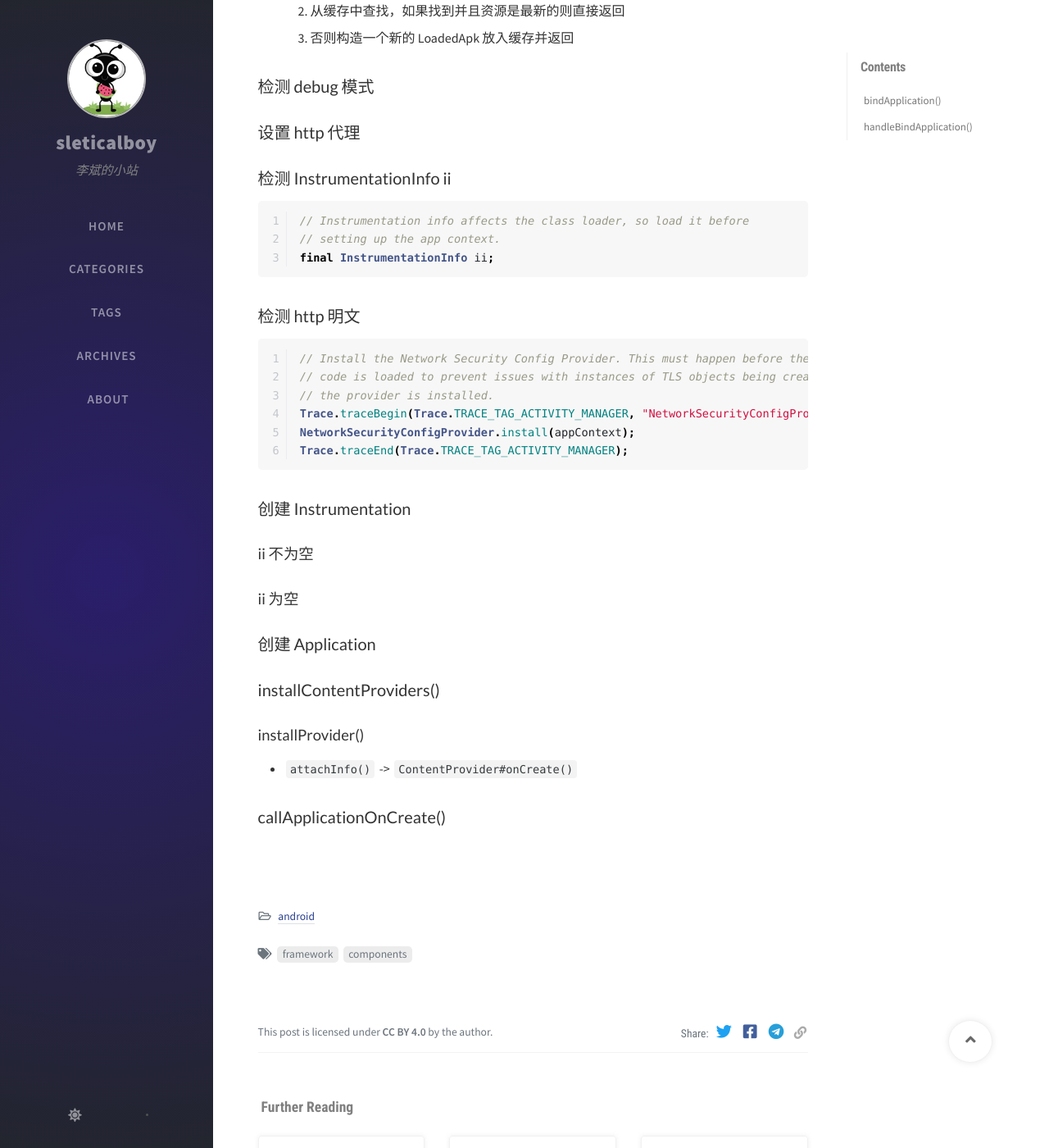
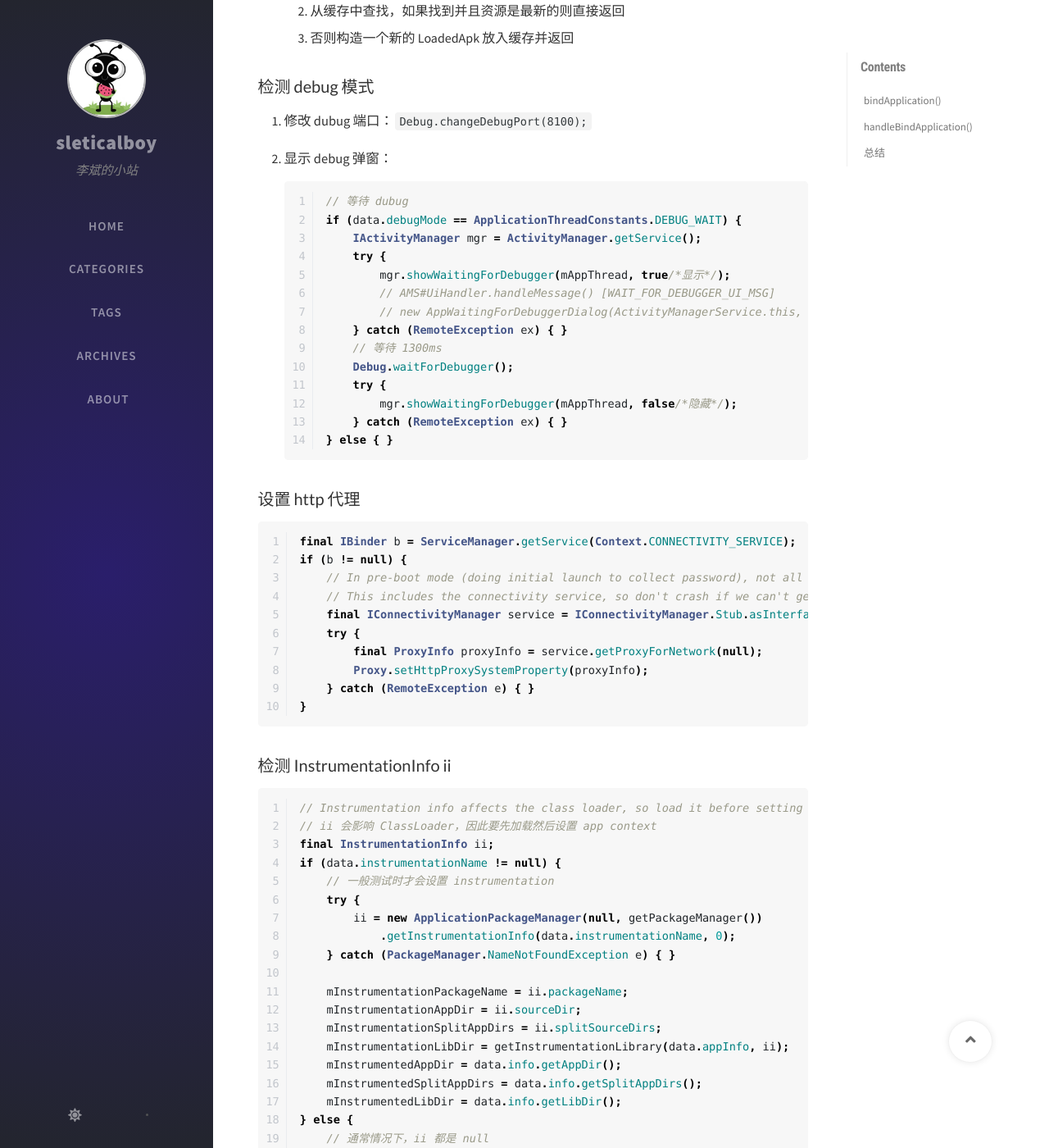
Before and after one commit to sleticalboy/sleticalboy.github.io, a Jekyll site: the page built from _posts/2020-12-02-at-provider-lifecycle.md, in a window 1280 px wide and 1400 px high, scrolled down 920 px. Shown: the whole window at 82% size. Built offline with Jekyll 4.4.1, drawn with Linux system fonts in a browser that asks for light colours; nearby versions of some CDN libraries; comment, search, counter and statistics services are not loaded; some of the changed text lies outside the part shown.

Commit message:
[android]complete provider lifecycle in activity thread

````diff
--- a/_posts/2020-12-02-at-provider-lifecycle.md
+++ b/_posts/2020-12-02-at-provider-lifecycle.md
@@ -39,39 +39,142 @@
 
 ### 检测 debug 模式
 
+1. 修改 dubug 端口：`Debug.changeDebugPort(8100);`
+
+2. 显示 debug 弹窗：
+
+   ```java
+   // 等待 dubug
+   if (data.debugMode == ApplicationThreadConstants.DEBUG_WAIT) {
+       IActivityManager mgr = ActivityManager.getService();
+       try {
+           mgr.showWaitingForDebugger(mAppThread, true/*显示*/);
+           // AMS#UiHandler.handleMessage() [WAIT_FOR_DEBUGGER_UI_MSG]
+           // new AppWaitingForDebuggerDialog(ActivityManagerService.this, mUiContext, app).show()
+       } catch (RemoteException ex) { }
+       // 等待 1300ms
+       Debug.waitForDebugger();
+       try {
+           mgr.showWaitingForDebugger(mAppThread, false/*隐藏*/);
+       } catch (RemoteException ex) { }
+   } else { }
+   ```
+
 ### 设置 http 代理
+
+```java
+final IBinder b = ServiceManager.getService(Context.CONNECTIVITY_SERVICE);
+if (b != null) {
+    // In pre-boot mode (doing initial launch to collect password), not all system is up.
+    // This includes the connectivity service, so don't crash if we can't get it.
+    final IConnectivityManager service = IConnectivityManager.Stub.asInterface(b);
+    try {
+        final ProxyInfo proxyInfo = service.getProxyForNetwork(null);
+        Proxy.setHttpProxySystemProperty(proxyInfo);
+    } catch (RemoteException e) { }
+}
+```
 
 ### 检测 InstrumentationInfo ii
 
 ```java
-// Instrumentation info affects the class loader, so load it before
-// setting up the app context.
+// Instrumentation info affects the class loader, so load it before setting up the app context.
+// ii 会影响 ClassLoader，因此要先加载然后设置 app context
 final InstrumentationInfo ii;
+if (data.instrumentationName != null) {
+    // 一般测试时才会设置 instrumentation
+    try {
+        ii = new ApplicationPackageManager(null, getPackageManager())
+            .getInstrumentationInfo(data.instrumentationName, 0);
+    } catch (PackageManager.NameNotFoundException e) { }
+
+    mInstrumentationPackageName = ii.packageName;
+    mInstrumentationAppDir = ii.sourceDir;
+    mInstrumentationSplitAppDirs = ii.splitSourceDirs;
+    mInstrumentationLibDir = getInstrumentationLibrary(data.appInfo, ii);
+    mInstrumentedAppDir = data.info.getAppDir();
+    mInstrumentedSplitAppDirs = data.info.getSplitAppDirs();
+    mInstrumentedLibDir = data.info.getLibDir();
+} else {
+    // 通常情况下，ii 都是 null
+    ii = null;
+}
 ```
 
-### 检测 http 明文
+### 检测网络安全策略配置
 
 ```java
-// Install the Network Security Config Provider. This must happen before the application
-// code is loaded to prevent issues with instances of TLS objects being created before
-// the provider is installed.
-Trace.traceBegin(Trace.TRACE_TAG_ACTIVITY_MANAGER, "NetworkSecurityConfigProvider.install");
+// Install the Network Security Config Provider. This must happen before the application code is loaded
+// to prevent issues with instances of TLS objects being created before the provider is installed.
 NetworkSecurityConfigProvider.install(appContext);
-Trace.traceEnd(Trace.TRACE_TAG_ACTIVITY_MANAGER);
+// 读取 AndroidManifest.xml 文件中配置的 networkSecurityConfig 文件
+// 如果配置：source = new XmlConfigSource(mContext, configResource, mApplicationInfo);
+// 如果未配置：source = new DefaultConfigSource(usesCleartextTraffic, mApplicationInfo);
 ```
 
 ### 创建 Instrumentation
 
-#### ii 不为空
+#### ii 为空时直接用 new 关键字实例化
 
-#### ii 为空
+```java
+mInstrumentation = new Instrumentation();
+mInstrumentation.basicInit(this); // 只注入 ActivityThread 实例对象
+```
+
+#### ii 不为空时通过类加载器实例化
+
+```java
+try {
+    final ClassLoader cl = instrContext.getClassLoader();
+    mInstrumentation = (Instrumentation)cl.loadClass(data.instrumentationName.getClassName()).newInstance();
+} catch (Exception e) { }
+
+final ComponentName component = new ComponentName(ii.packageName, ii.name);
+mInstrumentation.init(this, instrContext, appContext, component, data.instrumentationWatcher,
+                      data.instrumentationUiAutomationConnection);
+// 除了注入 ActivityThread 实例对象之后，还有余下的参数
+```
 
 ### 创建 Application
 
+```java
+try {
+    // If the app is being launched for full backup or restore, bring it up in
+    // a restricted environment with the base application class.
+    // 1. 实例化 application 对象
+    app = data.info.makeApplication(data.restrictedBackupMode, null);
+    mInitialApplication = app;
+} finally { }
+```
+
 ### installContentProviders()
 
-#### installProvider()
-
-- `attachInfo()` -> `ContentProvider#onCreate()`
+```java
+// don't bring up providers in restricted mode; they may depend on the
+// app's custom Application class
+if (!data.restrictedBackupMode) {
+    if (!ArrayUtils.isEmpty(data.providers)) {
+        // 2. 安装 ContentProvider，此时 Application#onCreate() 方法尚未调用
+        installContentProviders(app, data.providers);
+        // 2.1. installProvider()
+        //   2.1.1. AppComponentFactory#instantiateProvider()
+        //   2.1.2. provider.attachInfo() -> provider.onCreate()
+        // 2.2 -> AMS#publishContentProviders()
+    }
+}
+```
 
 ### callApplicationOnCreate()
+
+```java
+try {
+    // 3. 调用 Application#onCreate() 方法
+    mInstrumentation.callApplicationOnCreate(app);
+    // app.onCreate()
+} catch (Exception e) { }
+```
+
+## 总结
+
+1. app 启动时会首先安装 ContentProvider，此时界面尚未显示，因此我们可以在 ContentProvider#onCreate() 方法中做一些初始化工作；
+2. ContentProvider 是通过类加载器初始化的；
````
